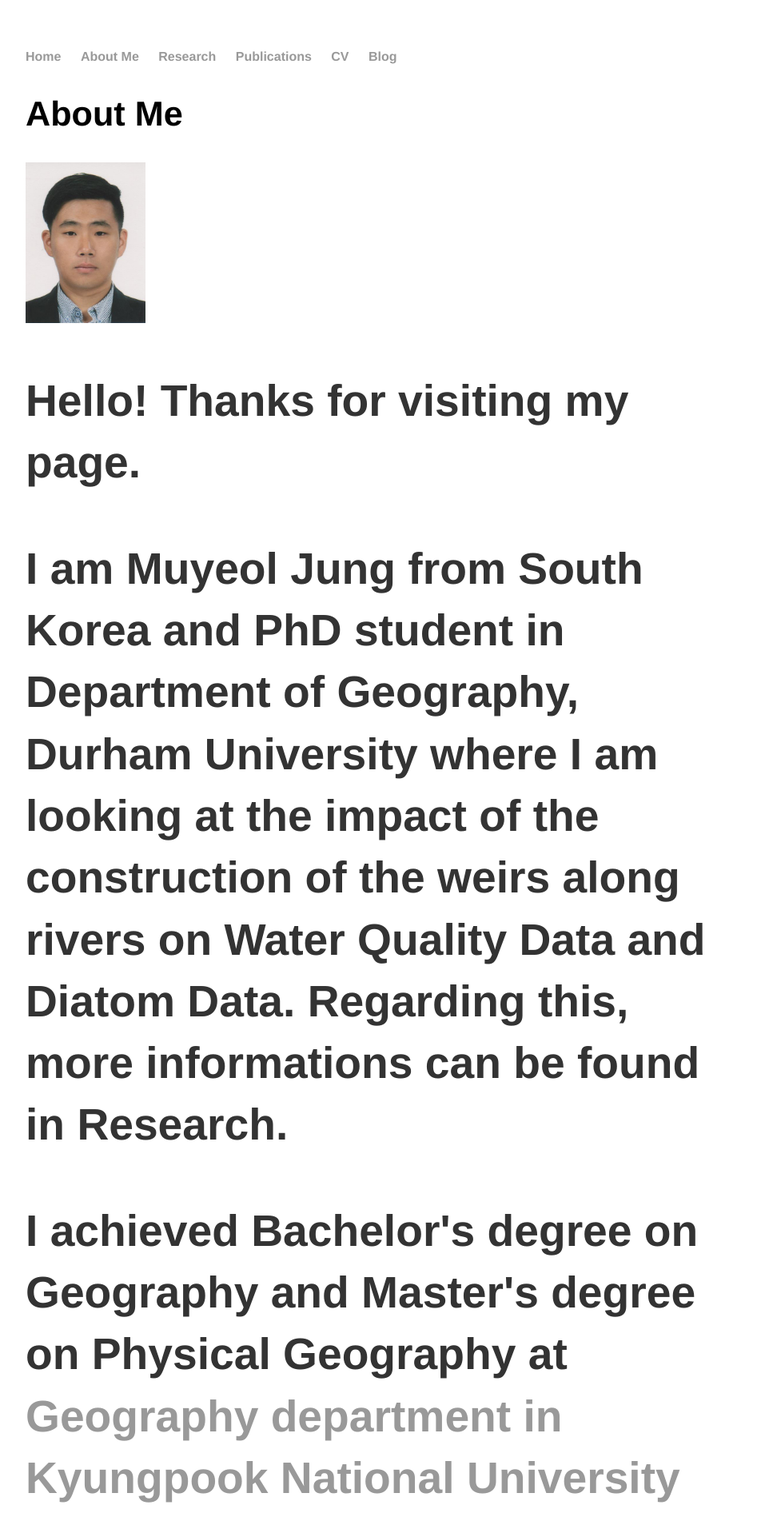
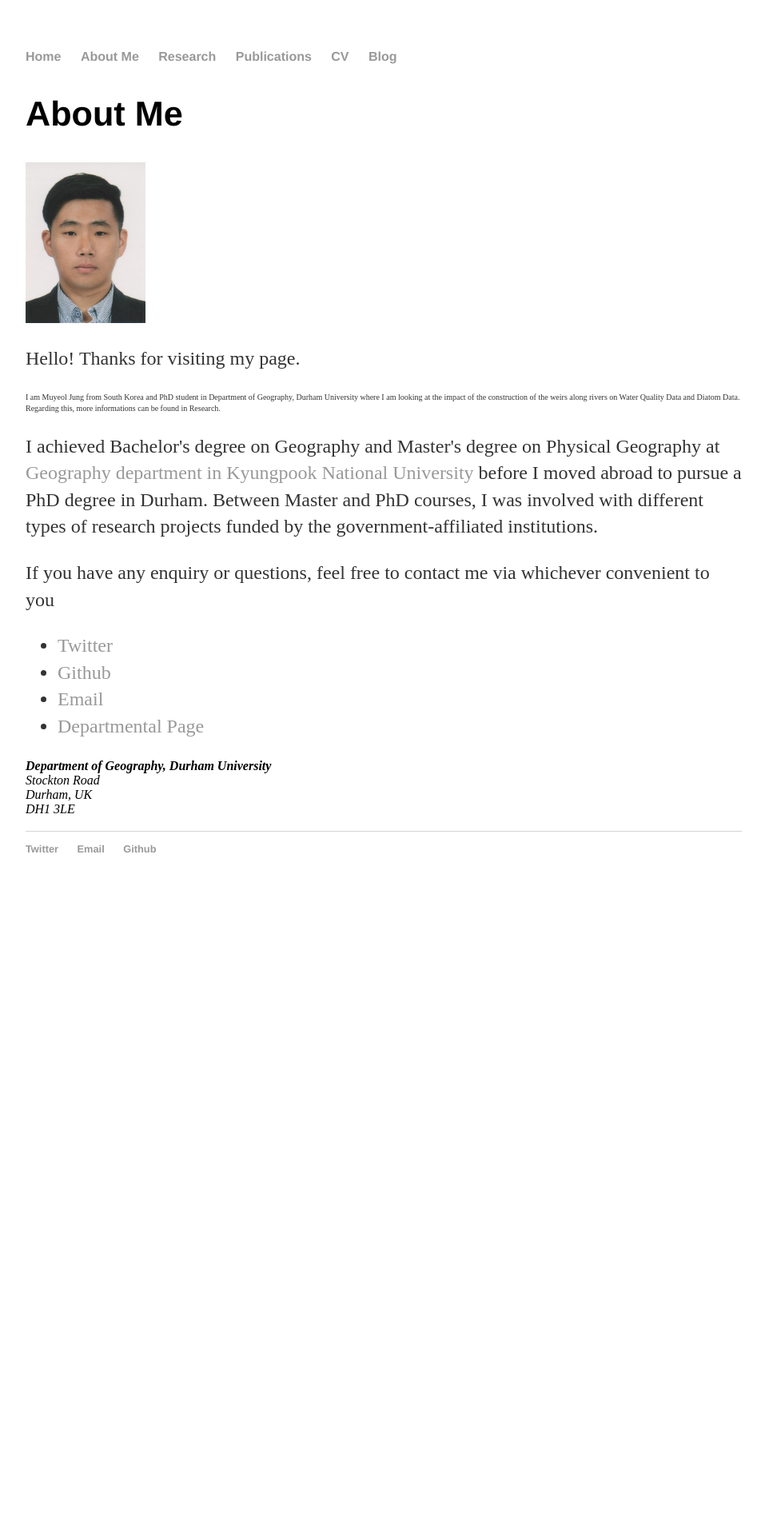
Before and after one commit to muyeoljung/muyeoljung.github.io, a Jekyll site: the page built from about/index.html, in a window 1280 px wide. Shown: the top 1902 px of the page at 80% size, without its empty margins (160-1117 px from the left). Built offline with Jekyll 4.4.1, drawn with Linux system fonts in a browser that asks for light colours; after the commit the page ends 1131 px from its top, so only the background shows below that.

Commit message:
Update index.html

```diff
--- a/about/index.html
+++ b/about/index.html
@@ -6,10 +6,10 @@
 		<div class="about">
 			<h2>About Me</h2>
 			<img src="/images/About_me_image.jpg", width="150">
-			<h3><p> Hello! Thanks for visiting my page. </p>
-			<p> I am Muyeol Jung from South Korea and PhD student in Department of Geography, Durham University where I am looking at the impact of the construction of the weirs along rivers on Water Quality Data and Diatom Data. Regarding this, more informations can be found in Research.</p>
+			<p> Hello! Thanks for visiting my page. </p>
+			<p style="font-size:10px"> I am Muyeol Jung from South Korea and PhD student in Department of Geography, Durham University where I am looking at the impact of the construction of the weirs along rivers on Water Quality Data and Diatom Data. Regarding this, more informations can be found in Research.</p>
 			<p> I achieved Bachelor's degree on Geography and Master's degree on Physical Geography at <a href="https://geog.knu.ac.kr/">Geography department in Kyungpook National University</a> before I moved abroad to pursue a PhD degree in Durham. Between Master and PhD courses, I was involved with different types of research projects funded by the government-affiliated institutions. </p>
-			<p> If you have any enquiry or questions, feel free to contact me via whichever convenient to you </p></h3>
+			<p> If you have any enquiry or questions, feel free to contact me via whichever convenient to you </p>
 
 			<ul class="contacts">
 				<li><a href="https://twitter.com/muyeol_jung">Twitter</a></li>
```
